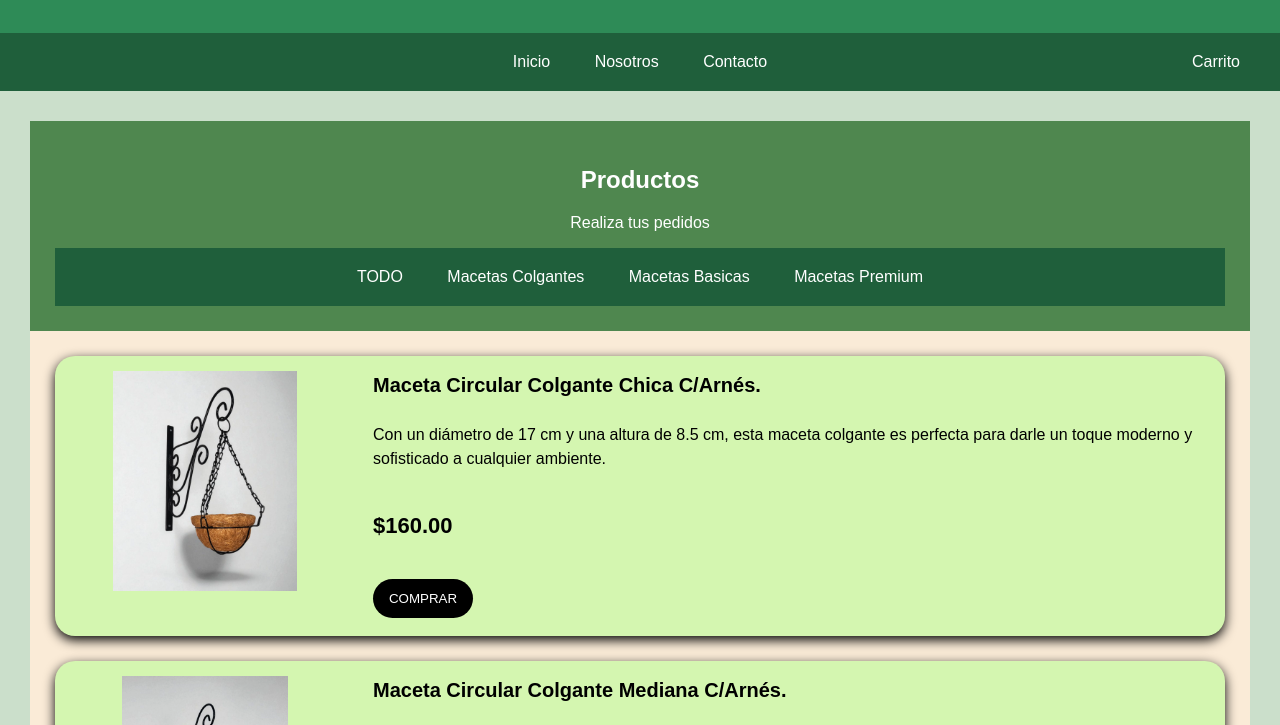
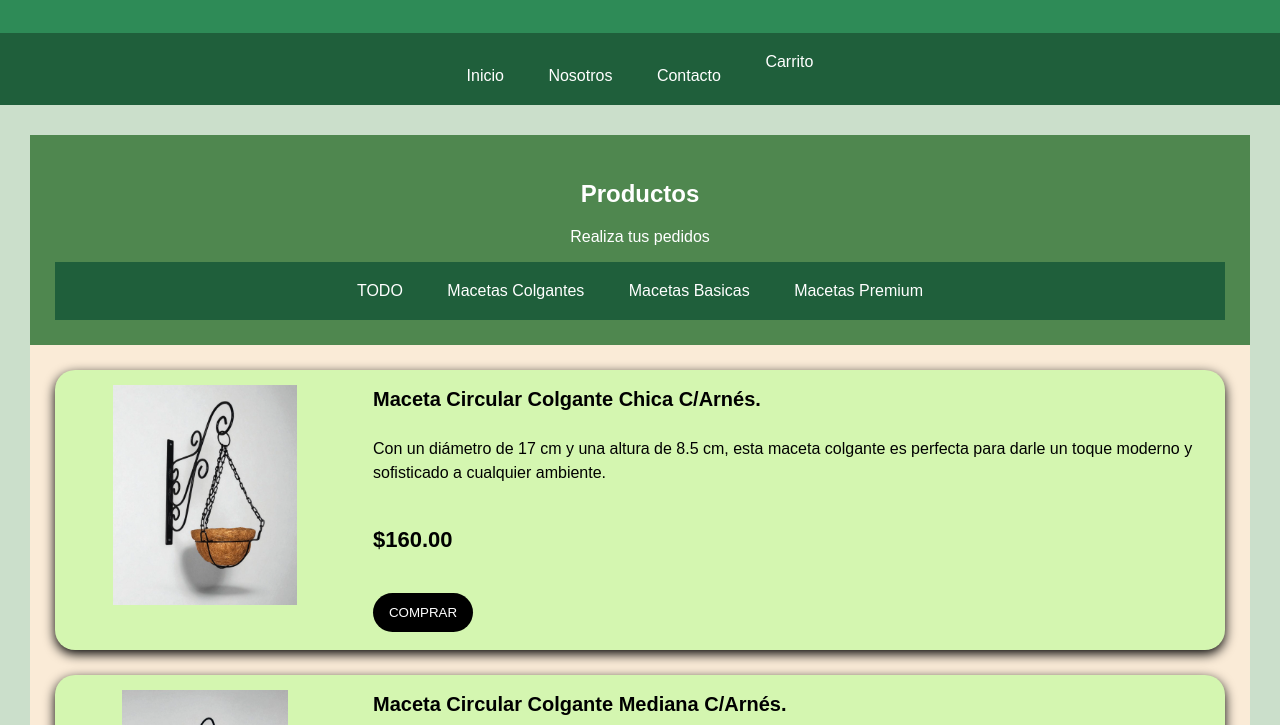
Before and after one commit to SpartanTR890/E-MA-Organicos, a plain HTML site: page Mac_Colg/index.html in a window 1280 px wide. Shown: the part 107-832 px from the top of the page. Drawn offline with Linux system fonts and the light colour scheme.

Commit message:
Refactor CSS styles for improved structure

```diff
--- a/Mac_Colg/Estilo/CSS.css
+++ b/Mac_Colg/Estilo/CSS.css
@@ -103,10 +103,8 @@ h1{
     position: relative;
 }
 .Carrito{
-    position: absolute;
-    right: 20px;
-    top: 50%;
-    transform: translateY(-50%);
+    flex-wrap: wrap;
+    overflow: auto;
 }
 .navp a{
     color: white;
@@ -185,7 +183,7 @@ h1{
     .Nombre{ font-size: 22px; padding-left: 0; }   /* titulo mas chico */
     .Logo{ width: 20%; }                            /* logo mas grande */
     .navp a, .navprod a{ padding: 8px 10px; }       /* menu mas compacto */
-    .Carrito{ position: static; transform: none; }                  /* Carrito deja de encimarse */
+    .Carrito{ position: static; }                  /* Carrito deja de encimarse */
     .Tarjetafoot{ margin: 20px 0; max-width: 100%; height: auto; } /* tarjeta del pie cabe */
     .TituloProductos, .TituloNosotros{ margin: 10px 10px 0; }  /* menos margen lateral */
     .Productos, .Nosotros{ margin: 0 10px 10px; padding: 10px; }
```
